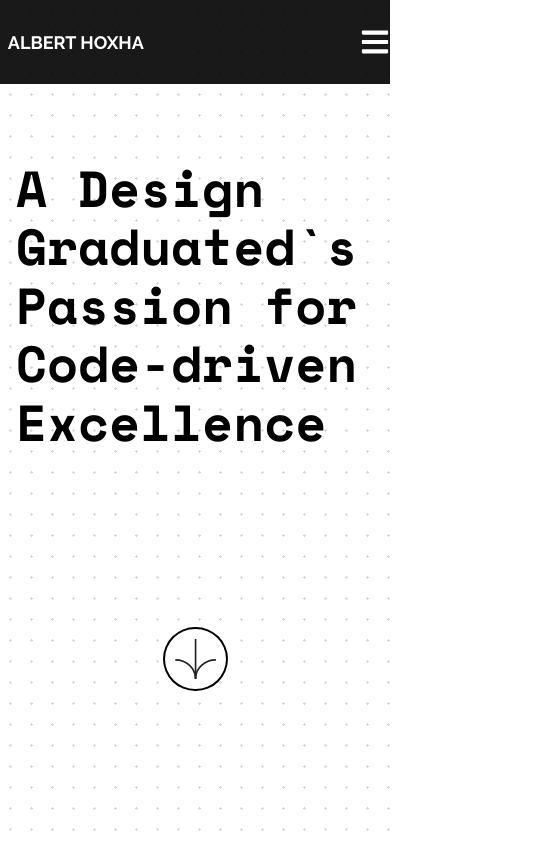
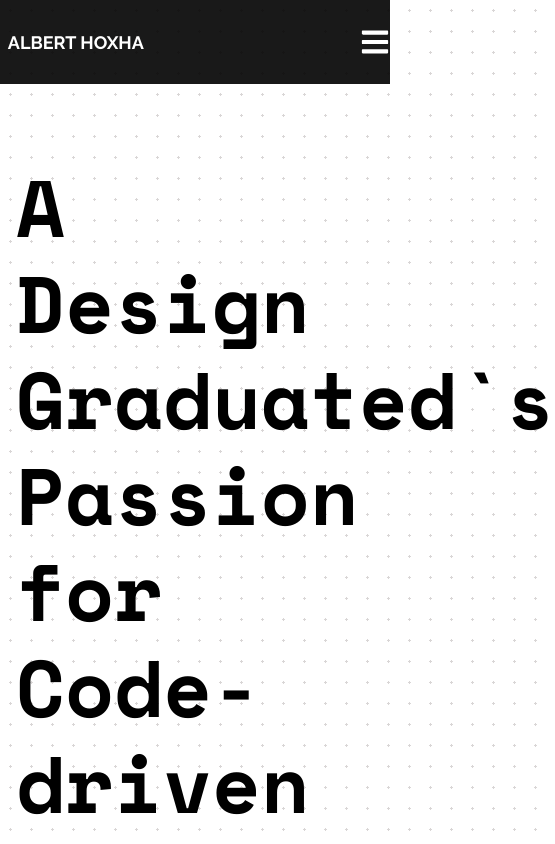
Before and after one commit to alberthoxha/Portfolio, a React (Vite) app: page / in a window 390 px wide. Shown: the top 844 px of the page, 555 px wide, since content can reach past the window. Built offline with nearby package versions, Linux system fonts and the light colour scheme.

Commit message:
responsive-update-01

```diff
--- a/src/component/Hero.css
+++ b/src/component/Hero.css
@@ -24,12 +24,12 @@
     max-width: 100%;
   }
   .hero h5 {
-    font-size: 13vw;
-    line-height: 15vw;
+    font-size: 5rem;
+    line-height: 6rem;
     margin-top: 15vw;
   }
   .arrow {
-    margin-top: 35vw;
+    margin-top: 2rem;
   }
 }
 .arrow {
--- a/src/component/Projects.css
+++ b/src/component/Projects.css
@@ -21,7 +21,11 @@ h1 {
   gap: 2vh;
   padding-top: 5vh;
   margin: 0 auto;
-  grid-template-columns: repeat(auto-fit, minmax(12vw, 1fr));
+  grid-template-columns: repeat(auto-fit, minmax(13vw, 1fr));
+}
+.card.featured {
+  grid-row: span 2;
+  grid-column: span 2;
 }
 a {
   text-decoration: none;
@@ -102,6 +106,7 @@ a {
     padding-top: 2vh;
     margin: 0 auto;
   }
+
   .title {
     font-family: var(--ff-secondary);
     border-bottom: none;
```
